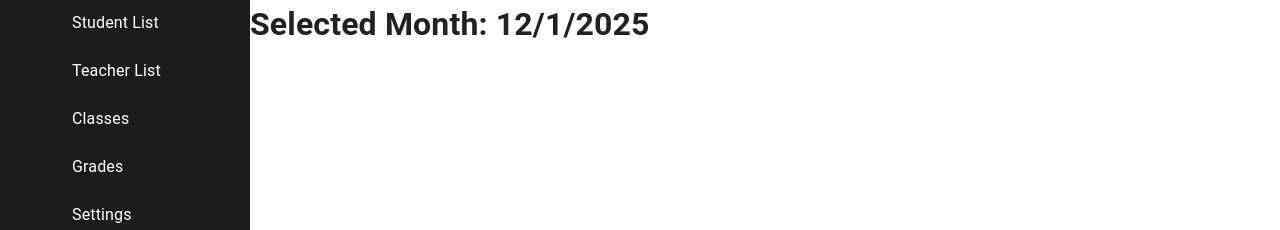
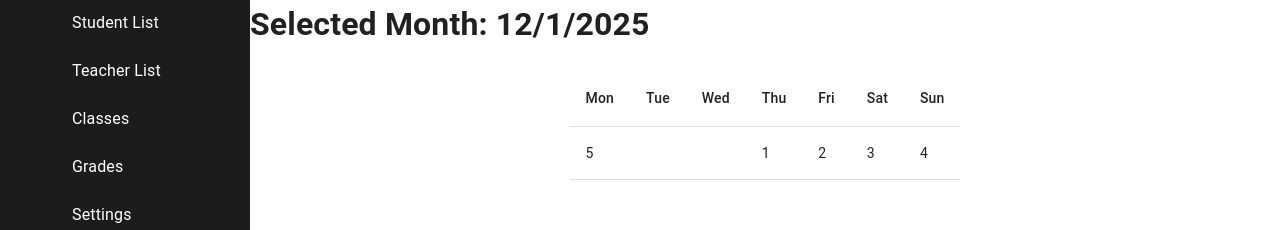
Before and after one commit to Maksimas-Volodascik/swfe, a React (Vite) app: page /calendar in a window 1280 px wide. Shown: the part 129-359 px from the top of the page. Built offline with nearby package versions, Linux system fonts and the light colour scheme; sample sign-in values are in the browser's storage; some icons are missing.

Commit message:
Added calendar mock

```diff
--- a/src/app/routes/Calendar.jsx
+++ b/src/app/routes/Calendar.jsx
@@ -1,18 +1,55 @@
 import React from "react";
 import useCalendar from "../../hooks/useCalendar";
+import {
+  Box,
+  Table,
+  TableBody,
+  TableCell,
+  TableHead,
+  TableRow,
+} from "@mui/material";
 
 const Calendar = ({ locale = navigator.language }) => {
-  const { startOfMonth, goNext, goPrev } = useCalendar(new Date(), locale);
+  const { startOfMonth, goNext, goPrev, dates, weekdays } = useCalendar(
+    new Date(),
+    locale
+  );
 
   const handleOnNext = () => {
     //console.log("days in this month: ", daysInMonth);
     goPrev();
   };
+  const wkd = ["Mon", "Tue", "Wed", "Thu", "Fri", "Sat", "Sun"];
+  const week1 = { Mon: 5, Thu: 1, Fri: 2, Sat: 3, Sun: 4 };
   return (
     <>
       <div>Basic calendar where user can view upcoming events</div>;
       <button onClick={() => handleOnNext()}>click me</button>
       <h1>Selected Month: {startOfMonth.toLocaleDateString()}</h1>
+      <Box
+        sx={{
+          display: "flex",
+          justifyContent: "center",
+        }}
+      >
+        <Table sx={{ width: "50px" }}>
+          <TableHead>
+            <TableRow>
+              {weekdays.map((wday) => (
+                <TableCell key={wday}>{wday}</TableCell>
+              ))}
+            </TableRow>
+          </TableHead>
+
+          <TableBody>
+            <TableRow key="week1">
+              {wkd.map((wday) => (
+                <TableCell key={wday}>{week1[wday] || ""}</TableCell>
+              ))}
+            </TableRow>
+          </TableBody>
+        </Table>
+      </Box>
     </>
   );
 };
--- a/src/components/UserTable.jsx
+++ b/src/components/UserTable.jsx
@@ -61,9 +61,10 @@ function fixedHeaderContent(columns) {
 
 const UserTable = ({ rows, columns, onDelete, onEdit }) => {
   function rowContent(_index, row) {
+    console.log("row", row);
+    console.log("columns", columns);
     return (
       <>
-        <React.Fragment>
         {columns.map((column) => (
           <TableCell
             key={column.dataKey}
@@ -92,7 +93,6 @@ const UserTable = ({ rows, columns, onDelete, onEdit }) => {
             )}
           </TableCell>
         ))}
-        </React.Fragment>
       </>
     );
   }
--- a/src/hooks/useCalendar.js
+++ b/src/hooks/useCalendar.js
@@ -31,22 +31,26 @@ function useCalendar(date, locale) {
 
   const daysInMonth = endOfMonth.getDate();
 
-  const days = [];
+  const dates = [];
   const nextDay = new Date(startOfMonth);
   for (let i = 0; i < daysInMonth; i++) {
     nextDay.setDate(startOfMonth.getDate() + i);
-    days.push({
+    dates.push({
       weekDay: nextDay.toLocaleDateString(locale, { weekday: "short" }),
-      day: new Date(
+      date: new Date(
         startOfMonth.getFullYear(),
         startOfMonth.getMonth(),
         i + 1
       ).toLocaleDateString(locale),
+      day: i + 1,
     });
   }
-  console.log(days);
 
-  return { startOfMonth, goNext, goPrev, days };
+  for (let i = 0; i < daysInMonth; i++) {
+    console.log("day:", i + 1);
+  }
+
+  return { startOfMonth, goNext, goPrev, dates, weekdays };
 }
 
 export default useCalendar;
```
Lines whose indentation alone changed are shown as unchanged.
